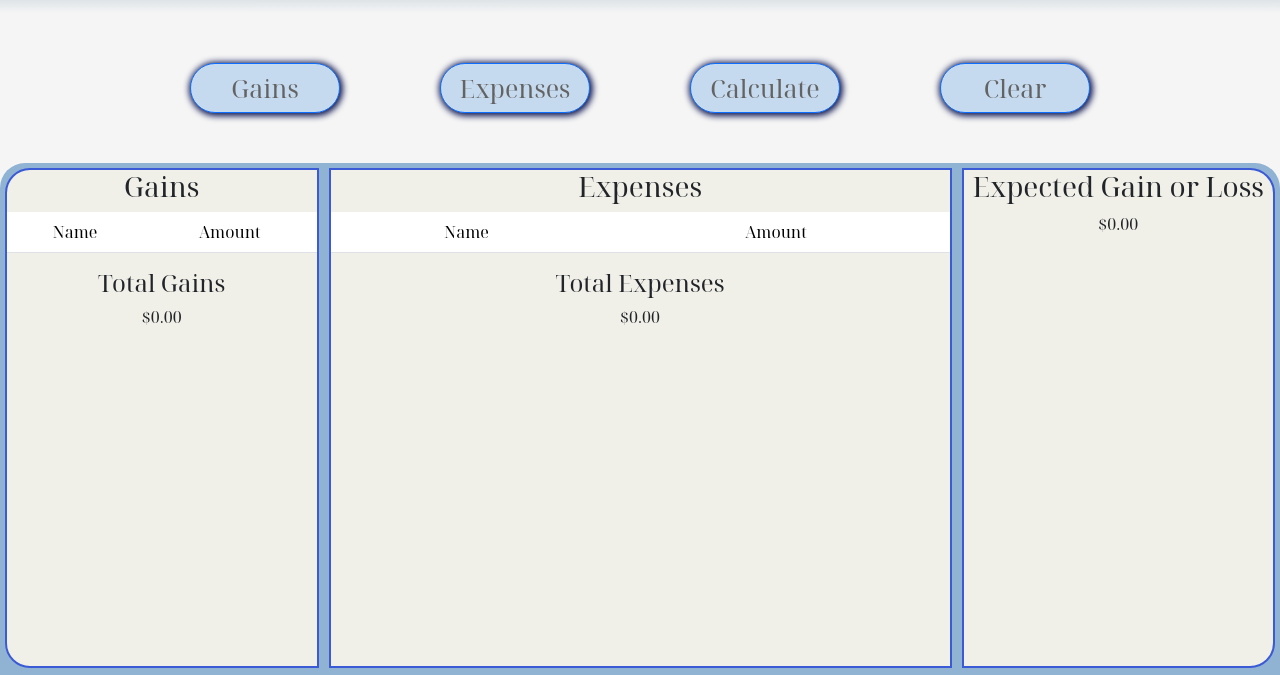
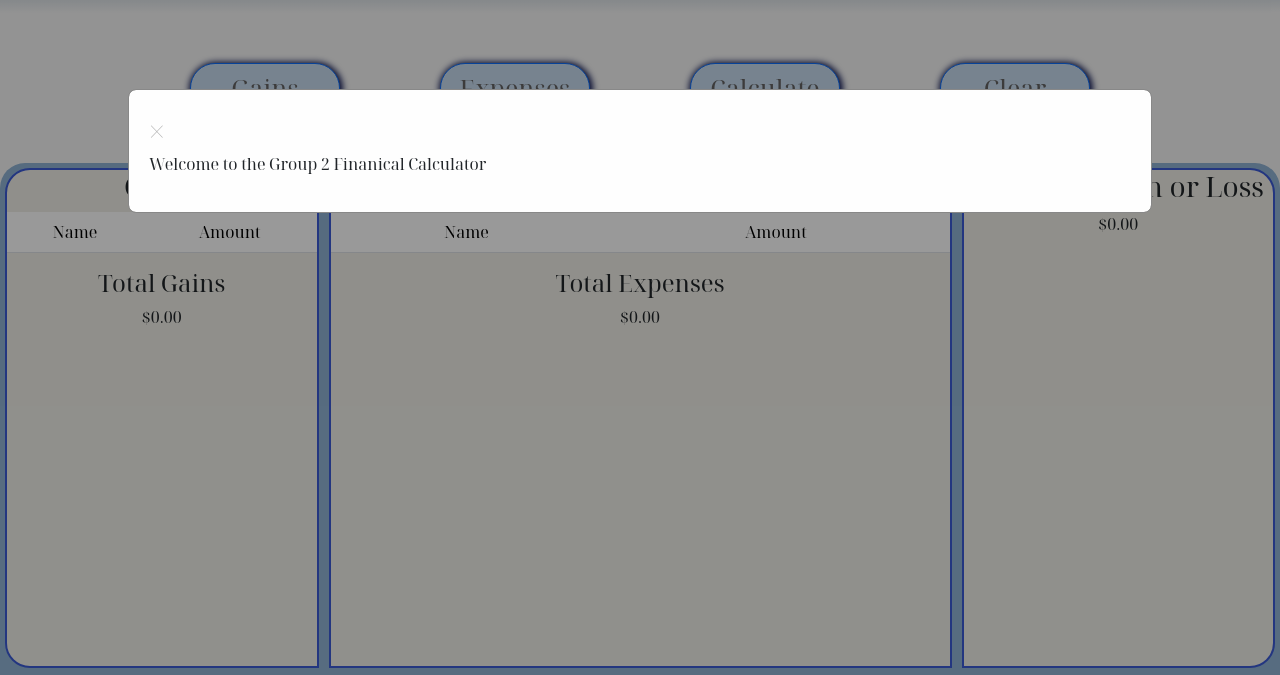
Before and after one commit to Hiemdier/project-1-financial-calculator, a plain HTML site: page index.html in a window 1280 px wide. Shown: the part 103-778 px from the top of the page. Drawn offline with nearby package versions, Linux system fonts and the light colour scheme.

Commit message:
made the initial modal

```diff
--- a/assets/css/style.css
+++ b/assets/css/style.css
@@ -105,6 +105,43 @@ footer{
     flex: 1;
 }
 
+/* The Modal (background) */
+.modal {
+    display: none; /* Hidden by default */
+    position: fixed; /* Stay in place */
+    z-index: 1; /* Sit on top */
+    left: 0;
+    top: 0;
+    width: 100%; /* Full width */
+    height: 100%; /* Full height */
+    overflow: auto; /* Enable scroll if needed */
+    background-color: rgb(0,0,0); /* Fallback color */
+    background-color: rgba(0,0,0,0.4); /* Black w/ opacity */
+  }
+
+  /* Modal Content/Box */
+  .modal-content {
+    background-color: #fefefe;
+    margin: 15% auto; /* 15% from the top and centered */
+    padding: 20px;
+    border: 1px solid #888;
+    width: 80%; /* Could be more or less, depending on screen size */
+  }
+
+  /* The Close Button */
+  .close {
+    color: #aaa;
+    float: right;
+    font-size: 28px;
+    font-weight: bold;
+  }
+
+  .close:hover,
+  .close:focus {
+    color: black;
+    text-decoration: none;
+    cursor: pointer;
+  }
 
 @media (min-width: 384px) {
     main{min-width: 384px;
--- a/assets/js/script.js
+++ b/assets/js/script.js
@@ -170,4 +170,25 @@ document.addEventListener('DOMContentLoaded', function () {
     displayIncome(incomes);
     displayExpenses(expenses);
     displayTotals();
+
+    // Get the modal
+    var modal = document.getElementById("myModal");
+
+    // Display the modal when the page loads
+    modal.style.display = "block";
+
+    // Get the <span> element that closes the modal
+    var span = document.getElementsByClassName("close")[0];
+
+    // When the user clicks on <span> (x), close the modal
+    span.onclick = function() {
+        modal.style.display = "none";
+    }
+
+    // When the user clicks anywhere outside of the modal, close it
+    window.onclick = function(event) {
+        if (event.target == modal) {
+            modal.style.display = "none";
+        }
+    }
 });
--- a/index.html
+++ b/index.html
@@ -27,7 +27,16 @@
       <h1>Financial Calculator</h1>
     </header>
 
+    <!-- The Modal -->
+    <div id="myModal" class="modal">
 
+    <!-- Modal content -->
+    <div class="modal-content">
+      <span class="close">&times;</span>
+      <p>Welcome to the Group 2 Finanical Calculator</p>
+    </div>
+
+</div>
 
     <main class="main">
         <aside>
```
